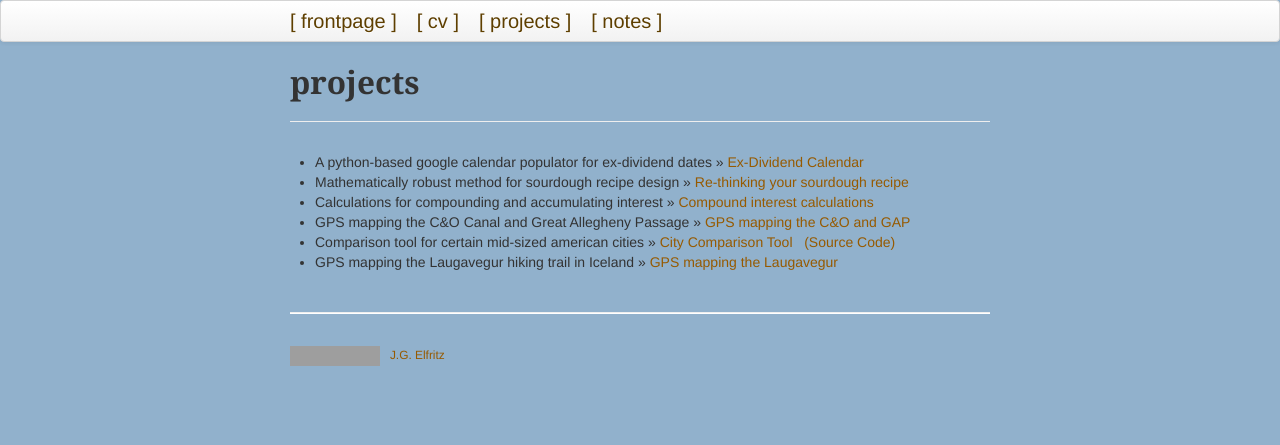
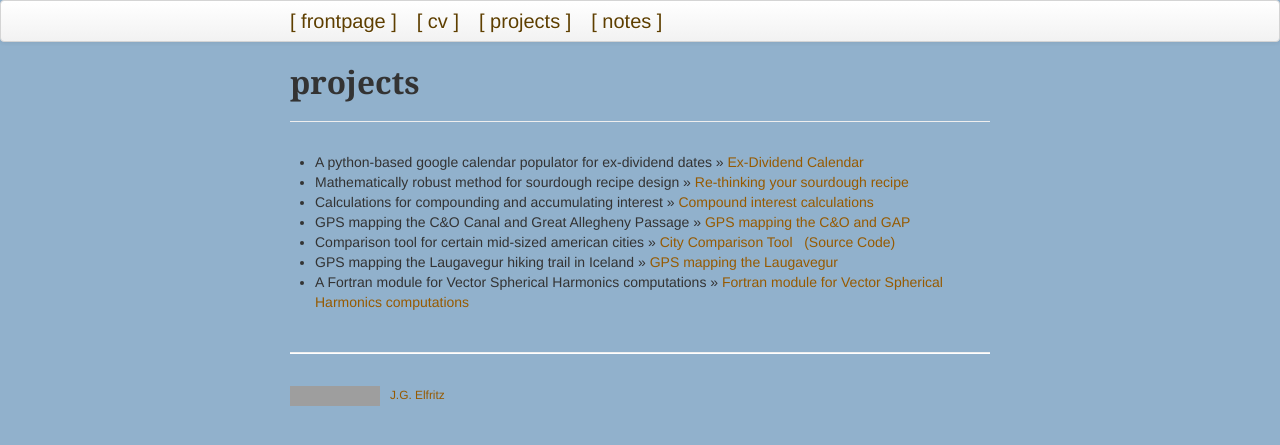
Before and after one commit to justinelfritz/justinelfritz.github.io, a Jekyll site: the page built from pages/projects.md, in a window 1280 px wide. Shown: the top 445 px of the page. Built offline with Jekyll 4.4.1, drawn with Linux system fonts in a browser that asks for light colours; grey boxes are pictures that could not be loaded.

Commit message:
Preliminary update for VSH project

```diff
--- a/pages/projects.md
+++ b/pages/projects.md
@@ -11,4 +11,5 @@ description: collection point for overviews of individual projects
     <li><span>GPS mapping the C&O Canal and Great Allegheny Passage</span> &raquo; <a href="https://justinelfritz.github.io/pages/co_gap_gps.html">GPS mapping the C&O and GAP</a></li>
     <li><span>Comparison tool for certain mid-sized american cities</span> &raquo; <a href="https://justinelfritz.github.io/pages/city-comparison.html" target="_blank">City Comparison Tool</a> &nbsp; <a href="https://github.com/justinelfritz/relocation-comparison">(Source Code)</a></li>
     <li><span>GPS mapping the Laugavegur hiking trail in Iceland</span> &raquo; <a href="https://justinelfritz.github.io/pages/laugavegur.html">GPS mapping the Laugavegur</a></li>
+    <li><span>A Fortran module for Vector Spherical Harmonics computations</span> &raquo; <a href="https://justinelfritz.github.io/pages/vsh.html">Fortran module for Vector Spherical Harmonics computations</a></li>
 </ul>
```
Also changed, not shown: pages/vsh.md (added, +11 -0 lines).
